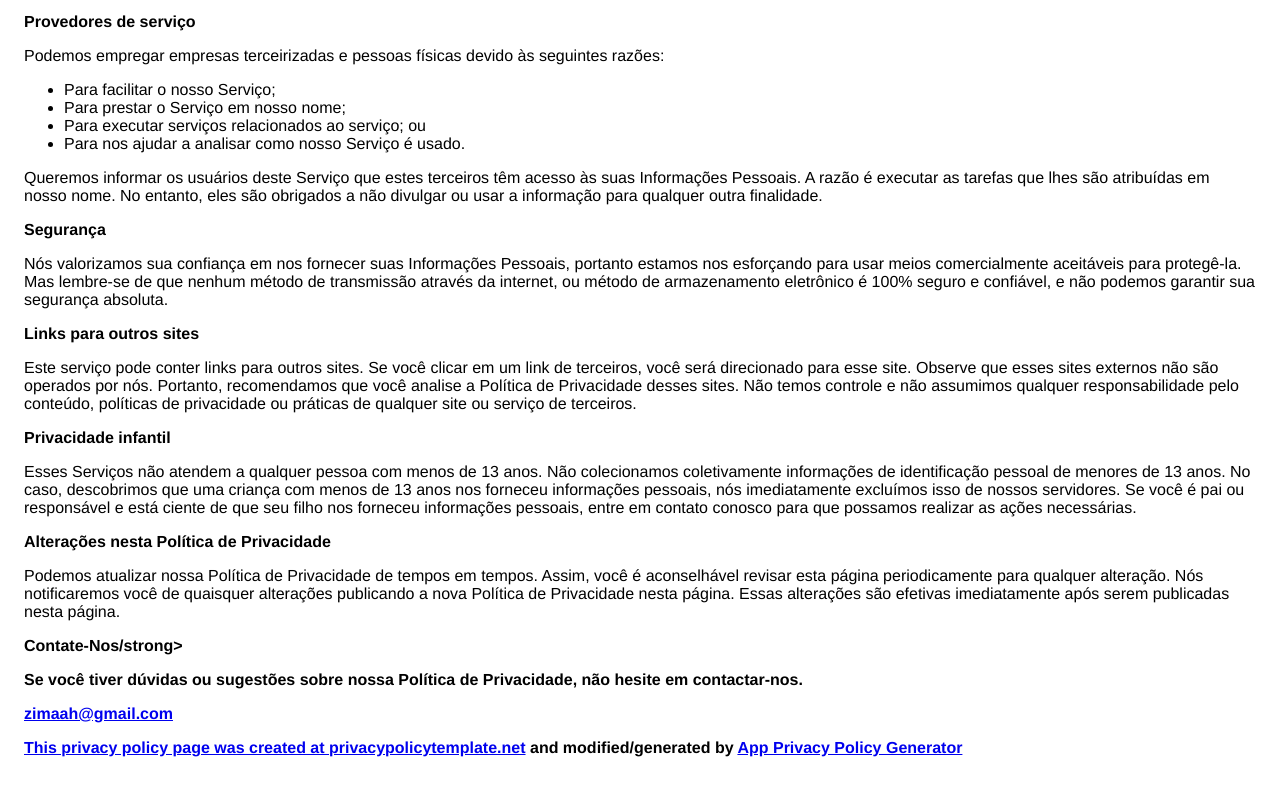
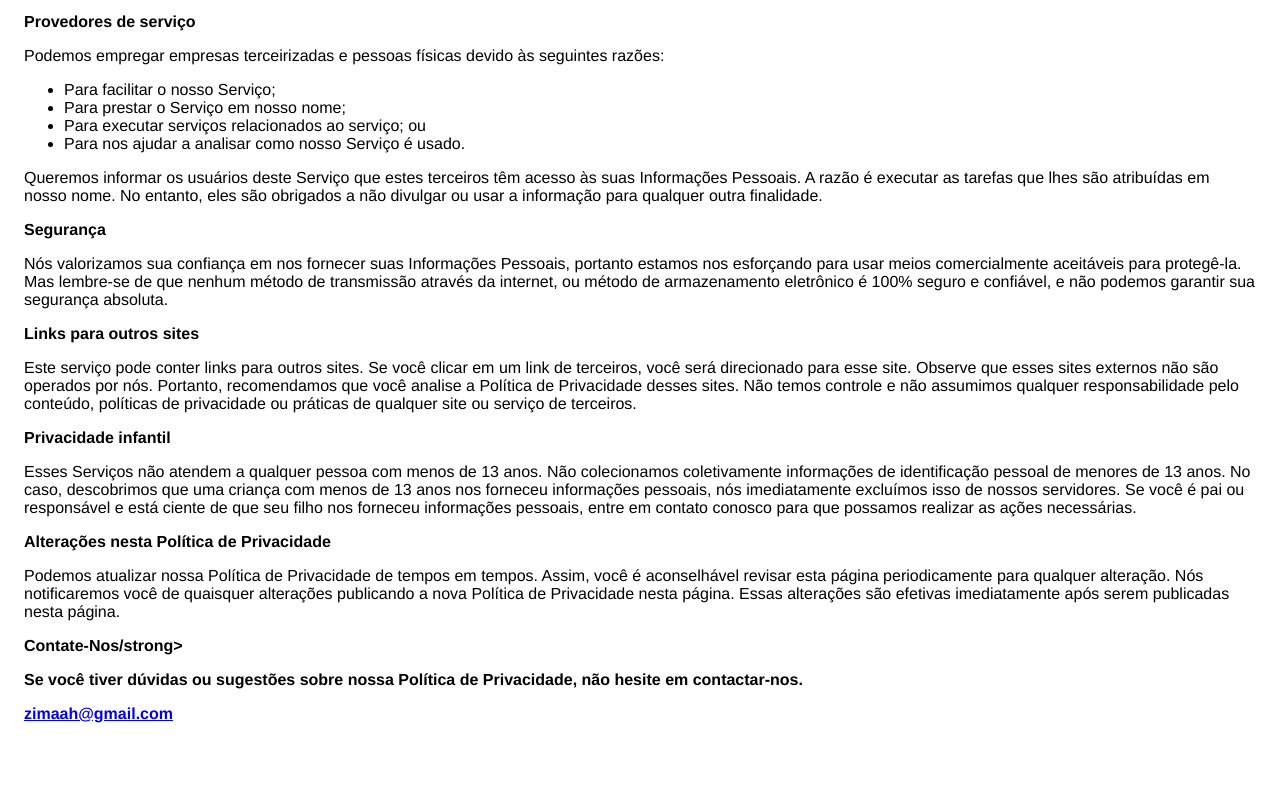
Before and after one commit to zimaah/zimaah.github.io, a plain HTML site: page youfinder/privacy_policy.html in a window 1280 px wide. Shown: the part 735-1530 px from the top of the page. After the commit the page ends 1498 px from the top, so only its background shows below. Drawn offline with Linux system fonts and the light colour scheme.

Commit message:
YouFinder privacy policy

```diff
--- a/youfinder/privacy_policy.html
+++ b/youfinder/privacy_policy.html
@@ -85,7 +85,5 @@
 				<p>Se você tiver dúvidas ou sugestões sobre nossa Política de Privacidade, não hesite em contactar-nos.
 				</p>
 				<p><a href="mailto:zimaah@gmail.com">zimaah@gmail.com</p>
-				<p>This privacy policy page was created at <a href="https://privacypolicytemplate.net" target="_blank">privacypolicytemplate.net</a>                    and modified/generated by <a href="https://app-privacy-policy-generator.firebaseapp.com/" target="_blank">App Privacy Policy Generator</a>
-				</p>
 			</body>
 		</html>
```
